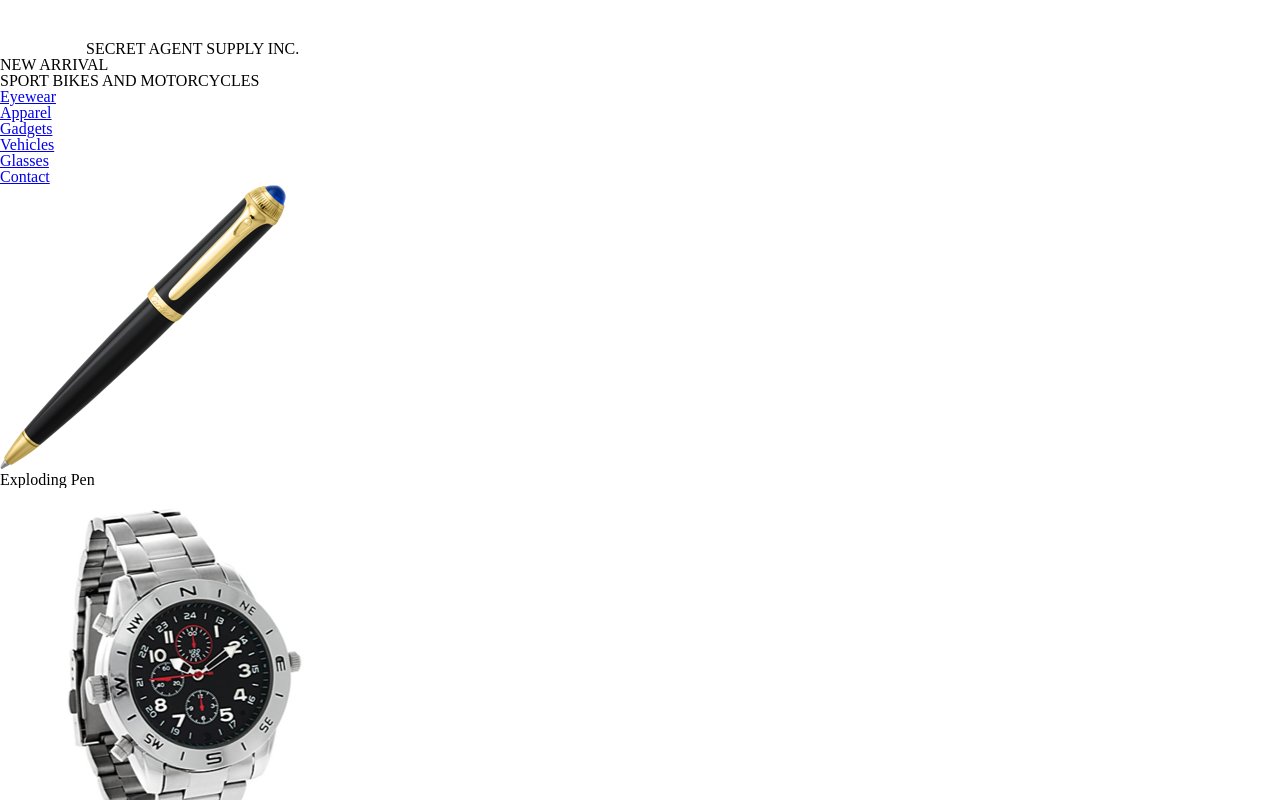
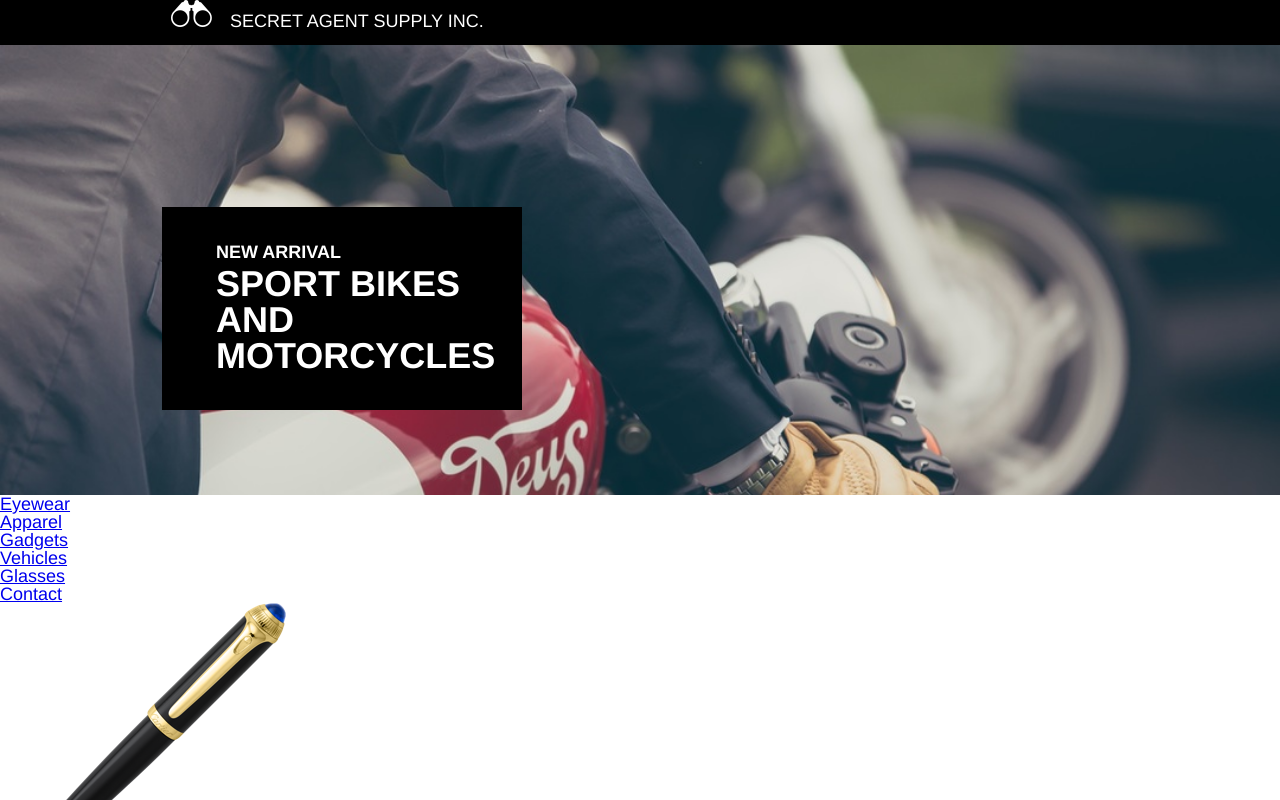
Before and after one commit to bzavadil/secretagent, a plain HTML site: page index.html in a window 1280 px wide. Shown: the top 800 px of the page. Drawn offline with Linux system fonts and the light colour scheme; files that its build step writes are made by us from their sources.

Commit message:
up to store nav

```diff
--- a/index.html
+++ b/index.html
@@ -1,11 +1,12 @@
 <!DOCTYPE html>
 <html>
   <head>
-    <link href="./reset.css" type="text/css" rel="stylesheet">
-    <link href="./style.css" type="text/css" rel="stylesheet">
+    <link href="./resources/reset.css" type="text/css" rel="stylesheet">
+    <link href="./resources/style.css" type="text/css" rel="stylesheet">
     <title>Secret Agent Supply Inc.</title>
   </head>
   <body>
+     <!-- header section -->
    <header>
      <div class="title">
        <img src="./resources/images/logo.png" alt="logo" />
@@ -13,12 +14,14 @@
      </div>
   </header>
   <main>
+    <!-- main section - top -->
     <div class="topsection">
       <div class="topsectiontext">
-        <h4>NEW ARRIVAL<h4>
-        <h2>SPORT BIKES AND MOTORCYCLES<h4>
+        <h4>NEW ARRIVAL</h4>
+        <h2>SPORT BIKES AND MOTORCYCLES</h2>
       </div>
     </div>
+    <!-- main section - store navbar -->
     <div class="storenav">
         <nav><a href="#eyewear">Eyewear</a></nav>
         <nav><a href="#apparel">Apparel</a></nav>
@@ -27,6 +30,7 @@
         <nav><a href="#glasses">Glasses</a></nav>
         <nav><a href="#contact">Contact</a></nav>
     </div>
+    <!-- main section - inventory images -->
     <div class="inventory">
       <div class="item">
         <img src="./resources/images/pen.png" alt="pen" />
@@ -41,6 +45,7 @@
         <h5>Thermal Glasses</h5>
       </div>
     </div>
+    <!-- main section - store info -->
     <div class="last info">
       <div class="infobox">
         <h5 class="titleinfo">Location</h5>
@@ -52,6 +57,7 @@
       </div>
     </div>
   </main>
+  <!-- footer -->
   <footer>
     <h5>Copyright Secret Agent Supply Inc.</h5>
   </footer>
--- a/resources/style.css
+++ b/resources/style.css
@@ -0,0 +1,62 @@
+html {
+  font-size: 18px;
+  color: white;
+  font-family: Helvetica;
+  padding: 0;
+  margin: 0;
+}
+
+.title {
+  display: flex;
+  height: 2.5rem;
+  width: 100%;
+  background-color: black;
+}
+
+.title img {
+  height: 1.5rem;
+  width: auto;
+  padding-left: 0.5rem;
+  padding-right: 1rem;
+  margin-left: 9rem;
+}
+
+.logotext {
+  padding-top: 0.66rem;
+  padding-bottom: 0.66rem;
+  font-size: 1rem;
+}
+
+.topsection {
+  position: relative;
+  height: 25rem;
+  width: auto;
+  background-image: url("./images/moto.jpeg");
+  background-size: cover;
+}
+
+.topsectiontext {
+  position: absolute;
+  width: 20rem;
+  height: auto;
+  margin-left: 9rem;
+  background-color: black;
+  margin-top: 9rem;
+}
+
+.topsectiontext h2 {
+  padding-left: 3rem;
+  padding-right: 3rem;
+  padding-top: .25rem;
+  font-size: 2rem;
+  font-weight: bold;
+  padding-bottom: 2rem;
+}
+
+.topsectiontext h4 {
+  padding-top: 2rem;
+  padding-left: 3rem;
+  padding-right: 3rem;
+  font-weight: bold;
+  font-size: 1rem;
+}
```
Also changed, not shown: resources/images/redline.jpg (added).
